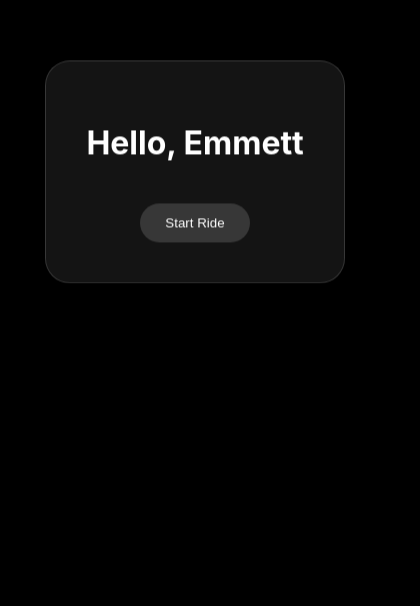
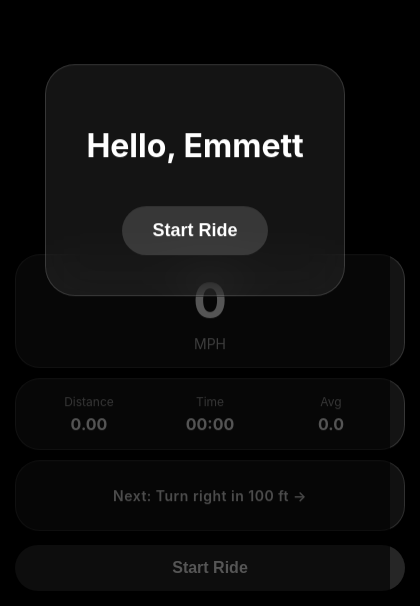
Before and after one commit to emmettswrld/Bike-map, a plain HTML site: page index.html in a window 390 px wide. Shown: the part 238-844 px from the top of the page, 420 px wide, since content can reach past the window. Drawn offline with nearby package versions, Linux system fonts and the light colour scheme.

Commit message:
Update styles.css

```diff
--- a/styles.css
+++ b/styles.css
@@ -1,8 +1,147 @@
+/* BODY & BASE */
 body {
   margin: 0;
   font-family: -apple-system, BlinkMacSystemFont, "Helvetica Neue", sans-serif;
   background: black;
   color: white;
+  overflow: hidden;
+}
+
+/* MAP FULLSCREEN */
+#map {
+  position: fixed;
+  width: 100%;
+  height: 100%;
+  z-index: 0;
+}
+
+/* OVERLAY CONTAINER */
+.overlay {
+  position: absolute;
+  bottom: 0;
+  width: 100%;
+  padding: 15px;
+  display: flex;
+  flex-direction: column;
+  gap: 10px;
+  z-index: 10;
+}
+
+/* GLASS CARD BASE */
+.glass {
+  backdrop-filter: blur(25px);
+  background: rgba(255, 255, 255, 0.08);
+  border-radius: 25px;
+  border: 1px solid rgba(255, 255, 255, 0.15);
+  padding: 15px 20px;
+  animation: float 3s ease-in-out infinite;
+}
+
+/* FLOAT ANIMATION */
+@keyframes float {
+  0% { transform: translateY(0px); }
+  50% { transform: translateY(-5px); }
+  100% { transform: translateY(0px); }
+}
+
+/* SPEED CARD */
+.speed-card {
+  text-align: center;
+}
+
+.speed-card h1 {
+  font-size: 70px;
+  margin: 0;
+  transition: all 0.2s ease;
+}
+
+.speed-card p {
+  font-size: 14px;
+  opacity: 0.7;
+  margin: 5px 0 0;
+}
+
+/* STATS CARD */
+.stats {
+  display: flex;
+  justify-content: space-around;
+  text-align: center;
+  gap: 15px;
+}
+
+.stats div {
+  flex: 1;
+}
+
+.stats p {
+  font-size: 12px;
+  opacity: 0.6;
+  margin: 0;
+}
+
+.stats h2 {
+  margin: 5px 0 0;
+  font-size: 18px;
+}
+
+/* NAVIGATION CARD */
+.nav-card {
+  text-align: center;
+  font-size: 16px;
+  font-weight: 600;
+  opacity: 0.9;
+  padding: 12px 10px;
+  letter-spacing: 0.5px;
+  transition: all 0.3s ease;
+}
+
+/* MUSIC CARD */
+.music-card {
+  display: flex;
+  justify-content: space-between;
+  align-items: center;
+  padding: 12px 15px;
+  font-size: 14px;
+}
+
+.music-card p {
+  margin: 0;
+  font-weight: 500;
+}
+
+.music-card button {
+  background: rgba(255,255,255,0.1);
+  border: none;
+  border-radius: 50%;
+  width: 35px;
+  height: 35px;
+  color: white;
+  font-size: 16px;
+  cursor: pointer;
+  transition: all 0.2s ease;
+}
+
+.music-card button:hover {
+  background: rgba(255,255,255,0.2);
+}
+
+/* START/STOP BUTTON */
+.ride-btn {
+  width: 100%;
+  padding: 16px;
+  border-radius: 25px;
+  border: none;
+  background: rgba(255,255,255,0.15);
+  color: white;
+  font-size: 18px;
+  font-weight: 600;
+  cursor: pointer;
+  transition: all 0.2s ease;
+}
+
+.ride-btn:hover {
+  background: rgba(255,255,255,0.25);
+  transform: scale(1.02);
 }
 
 /* START SCREEN */
@@ -13,96 +152,48 @@ body {
   display: flex;
   justify-content: center;
   align-items: center;
+  background: #000000aa;
+  z-index: 20;
 }
 
 .start-card {
+  text-align: center;
   padding: 40px;
-  text-align: center;
-  animation: float 3s ease-in-out infinite;
+  border-radius: 30px;
 }
 
+/* START BUTTON */
 .start-card button {
   margin-top: 20px;
-  padding: 12px 25px;
-  border-radius: 20px;
+  padding: 14px 30px;
+  border-radius: 25px;
   border: none;
   background: rgba(255,255,255,0.15);
   color: white;
+  font-size: 18px;
+  font-weight: 600;
+  cursor: pointer;
+  transition: all 0.2s ease;
 }
 
-/* ANIMATIONS */
-@keyframes float {
-  0% { transform: translateY(0px); }
-  50% { transform: translateY(-6px); }
-  100% { transform: translateY(0px); }
+.start-card button:hover {
+  background: rgba(255,255,255,0.25);
+  transform: scale(1.05);
 }
 
-.fade-out {
-  animation: fadeOut 0.5s forwards;
+/* RESPONSIVE TEXT FOR MOBILE */
+@media (max-width: 500px) {
+  .speed-card h1 {
+    font-size: 50px;
+  }
+  .stats h2 {
+    font-size: 16px;
+  }
+  .nav-card {
+    font-size: 14px;
+  }
+  .ride-btn {
+    font-size: 16px;
+    padding: 14px;
+  }
 }
-
-@keyframes fadeOut {
-  to { opacity: 0; transform: scale(1.05); }
-}
-
-/* APP */
-.hidden {
-  display: none;
-}
-
-.app {
-  padding: 20px;
-}
-
-/* GLASS */
-.glass {
-  backdrop-filter: blur(30px);
-  background: rgba(255,255,255,0.08);
-  border-radius: 25px;
-  border: 1px solid rgba(255,255,255,0.15);
-  margin-bottom: 15px;
-}
-
-/* SPEED */
-.card {
-  text-align: center;
-  padding: 30px;
-}
-
-.speed {
-  font-size: 70px;
-  margin: 0;
-}
-
-/* STATS */
-.stats {
-  display: flex;
-  justify-content: space-around;
-  padding: 15px;
-  text-align: center;
-}
-
-.stats p {
-  font-size: 12px;
-  opacity: 0.6;
-}
-
-.stats h2 {
-  margin: 5px 0 0;
-}
-
-/* MAP */
-.map {
-  height: 200px;
-}
-
-/* BUTTON */
-.ride-btn {
-  width: 100%;
-  padding: 15px;
-  border-radius: 20px;
-  border: none;
-  background: rgba(255,255,255,0.15);
-  color: white;
-  font-size: 16px;
-}
```
